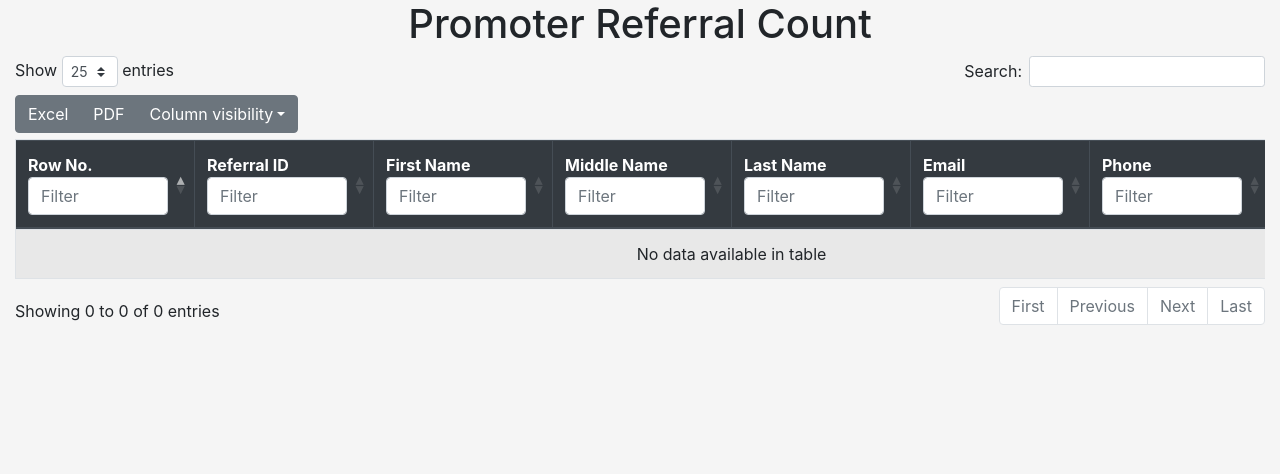
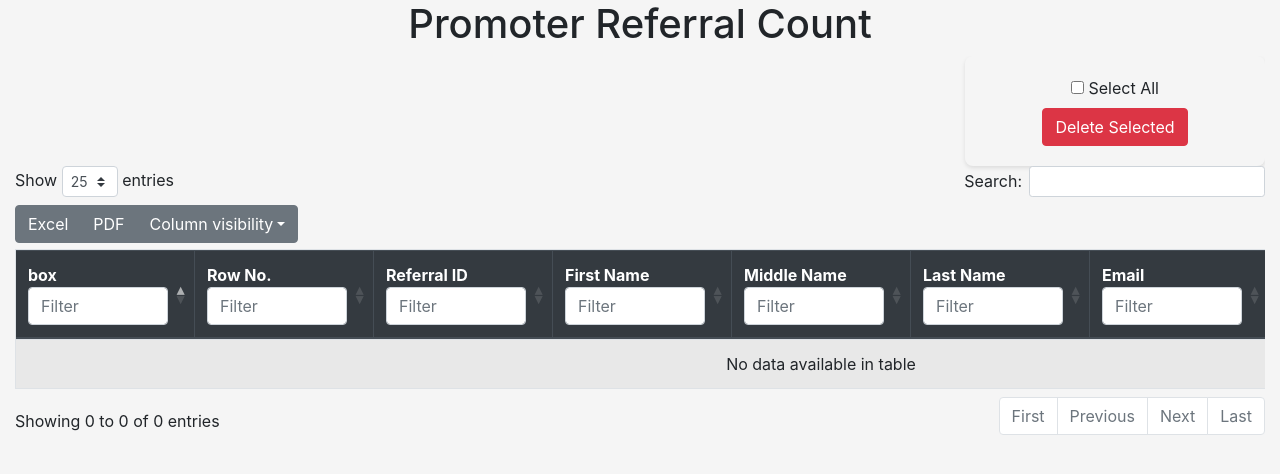
Before and after one commit to Negusu12/link_referral_count, a PHP site: page /promoters.php in a window 1280 px wide. Shown: the top 474 px of the page. Run offline with PHP 8.4, Linux system fonts and the light colour scheme; data that the repository does not hold is empty; some libraries are stand-ins or nearby versions.

Commit message:
added 2 table deletion and multi selected deletion

```diff
--- a/backend/insert.php
+++ b/backend/insert.php
@@ -18,7 +18,7 @@ if (isset($_POST['submit'])) {
         $promoter_id = mysqli_insert_id($con);
 
         // Generate the referral link
-        $referral_link = "localhost/referral/link.php?promoter_id=$promoter_id";
+        $referral_link = "146.161.103.109/referral/link.php?promoter_id=$promoter_id";
 
         // Properly escape JavaScript and handle inline HTML
         echo "<script>
--- a/promoters.php
+++ b/promoters.php
@@ -38,6 +38,35 @@ include("connect.php");
             color: #fff;
             /* Set a white text color for better visibility */
         }
+
+        .sel_del {
+            margin-left: auto;
+            max-width: 300px;
+            padding: 20px;
+            background-color: #f5f5f5;
+            border-radius: 8px;
+            box-shadow: 0 2px 4px rgba(0, 0, 0, 0.1);
+            text-align: center;
+        }
+
+        /* Style the "Select All" checkbox */
+        .sel_del #select-all {
+            margin-bottom: 10px;
+        }
+
+        .sel_del .btn-delete-multiple {
+            background-color: #dc3545;
+            color: #fff;
+            border: none;
+            border-radius: 4px;
+            padding: 10px 20px;
+            cursor: pointer;
+            transition: background-color 0.3s ease;
+        }
+
+        .sel_del .btn-delete-multiple:hover {
+            background-color: #c82333;
+        }
     </style>
 </head>
 
@@ -52,9 +81,16 @@ include("connect.php");
         $result = mysqli_query($con, "SELECT * FROM promoter");
         ?>
         <section class="table-responsive">
+            <div class="sel_del">
+                <input type="checkbox" id="select-all">
+                <label for="select-all">Select All</label>
+                <br>
+                <button id="deleteSelected" class="btn btn-danger">Delete Selected</button>
+            </div>
             <table class="table table-striped table-bordered mydatatable" id="mydatatable">
                 <thead class="thead-dark">
                     <tr>
+                        <th scope="col">box</th>
                         <th>Row No.</th>
                         <th>Referral ID</th>
                         <th>First Name</th>
@@ -70,6 +106,7 @@ include("connect.php");
                     $rowNumber = 1; // Initialize row number
                     while ($row = mysqli_fetch_assoc($result)) {
                         echo "<tr>";
+                        echo "<td><input type='checkbox' class='delete-checkbox' name='selected_records[]' value='" . $row['promoter_id'] . "'></td>";
                         echo "<td>" . $rowNumber . "</td>";
                         echo "<td>" . $row['promoter_id'] . "</td>";
                         echo "<td>" . $row['first_name'] . "</td>";
@@ -78,10 +115,11 @@ include("connect.php");
                         echo "<td>" . $row['email'] . "</td>";
                         echo "<td>" . $row['phone'] . "</td>";
                         echo "<td>
-                        <a class='btn btn-success' href='backend/edit.php?promoter_id=$row[promoter_id]'>Edit</a>
-                        <button class='btn btn-danger' onclick='confirmDelete($row[promoter_id])'>Delete</button>
-                      </td>";
+        <a class='btn btn-success' href='backend/edit.php?promoter_id=" . $row['promoter_id'] . "'>Edit</a>
+        <button class='btn btn-danger' onclick='confirmDelete(" . $row['promoter_id'] . ")'>Delete</button>
+      </td>";
                         echo "</tr>";
+
                         $rowNumber++; // Increment row number for the next row
                     }
                     ?>
@@ -155,6 +193,58 @@ include("connect.php");
                 }
             });
         }
+
+        document.getElementById('deleteSelected').addEventListener('click', () => {
+            const checkboxes = document.querySelectorAll('.delete-checkbox:checked');
+            const selectedIds = Array.from(checkboxes).map(checkbox => checkbox.value);
+
+            if (selectedIds.length > 0) {
+                Swal.fire({
+                    title: 'Are you sure you want to delete the selected records?',
+                    text: 'This action cannot be undone!',
+                    icon: 'warning',
+                    showCancelButton: true,
+                    confirmButtonColor: '#3085d6',
+                    cancelButtonColor: '#d33',
+                    confirmButtonText: 'Yes, delete them!'
+                }).then((result) => {
+                    if (result.isConfirmed) {
+                        // Send IDs to the server for deletion
+                        fetch('delete.php', {
+                                method: 'POST',
+                                headers: {
+                                    'Content-Type': 'application/json'
+                                },
+                                body: JSON.stringify({
+                                    ids: selectedIds
+                                })
+                            })
+                            .then(response => response.json())
+                            .then(data => {
+                                if (data.success) {
+                                    Swal.fire('Deleted!', 'The records have been deleted.', 'success')
+                                        .then(() => location.reload()); // Reload the page
+                                } else {
+                                    Swal.fire('Error!', data.error || 'There was a problem deleting the records.', 'error');
+                                }
+                            });
+                    }
+                });
+            } else {
+                Swal.fire('No Selection', 'Please select at least one record to delete.', 'info');
+            }
+        });
+    </script>
+    <script>
+        $(document).ready(function() {
+            // Function to handle select all checkbox
+            $("#select-all").click(function() {
+                // Check if the select all checkbox is checked
+                var isChecked = $(this).prop("checked");
+                // Set the checked status of all checkboxes in the table to match the select all checkbox
+                $("input[name='selected_records[]']").prop("checked", isChecked);
+            });
+        });
     </script>
 </body>
 
```
Also changed, not shown: backend/delete.php (+12 -5 lines), delete.php (added, +27 -0 lines).
